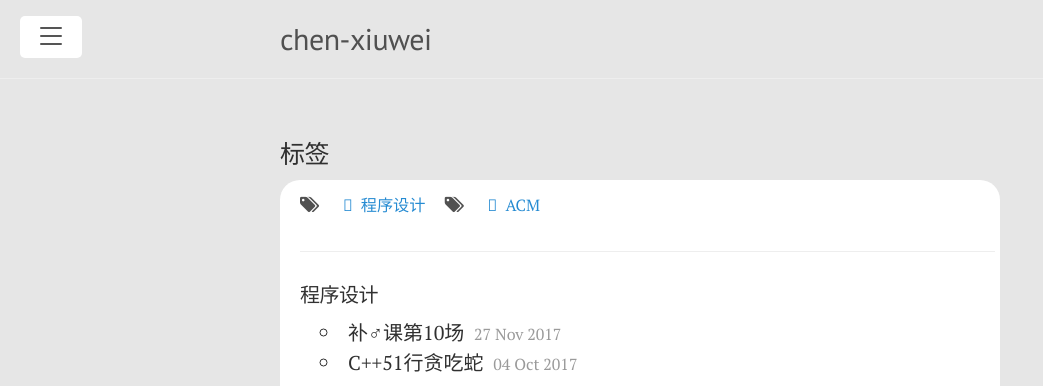
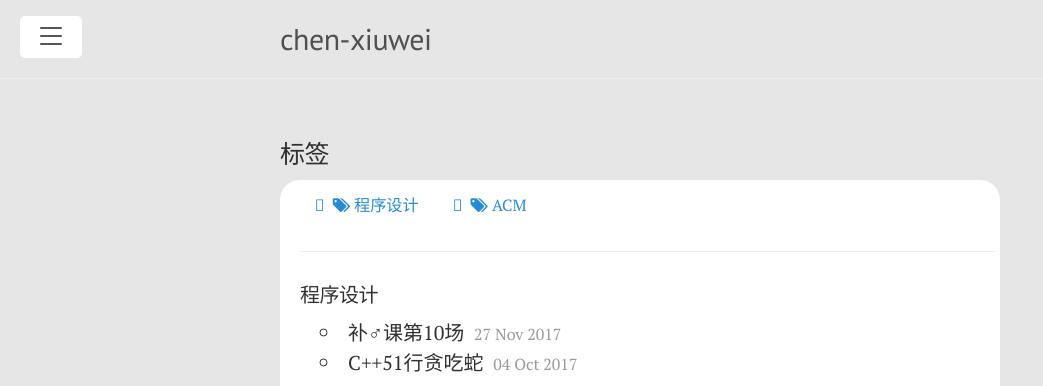
Before and after one commit to chen-xw/chen-xw.github.io, a Jekyll site: the page built from blog/tags.html, in a window 1280 px wide. Shown: the top 386 px of the page, without its empty margins (0-1043 px from the left). Built offline with Jekyll 4.4.1, drawn with Linux system fonts in a browser that asks for light colours; comment, search, counter and statistics services are not loaded.

Commit message:
Update tags.html

```diff
--- a/blog/tags.html
+++ b/blog/tags.html
@@ -7,8 +7,8 @@ title: 标签
 <div class="tags-expo">
   <div class="tags-expo-list">
     {% for tag in site.tags %}
-    <i class="fa fa-tags" aria-hidden="true"></i>&nbsp;
-    <a href="#{{ tag[0] | slugify }}" class="post-tag">{{ tag[0] }}</a>
+
+    <a href="#{{ tag[0] | slugify }}" class="post-tag"><i class="fa fa-tags" aria-hidden="true"></i>&nbsp;{{ tag[0] }}</a>
     {% endfor %}
   </div>
   <hr/>
```
